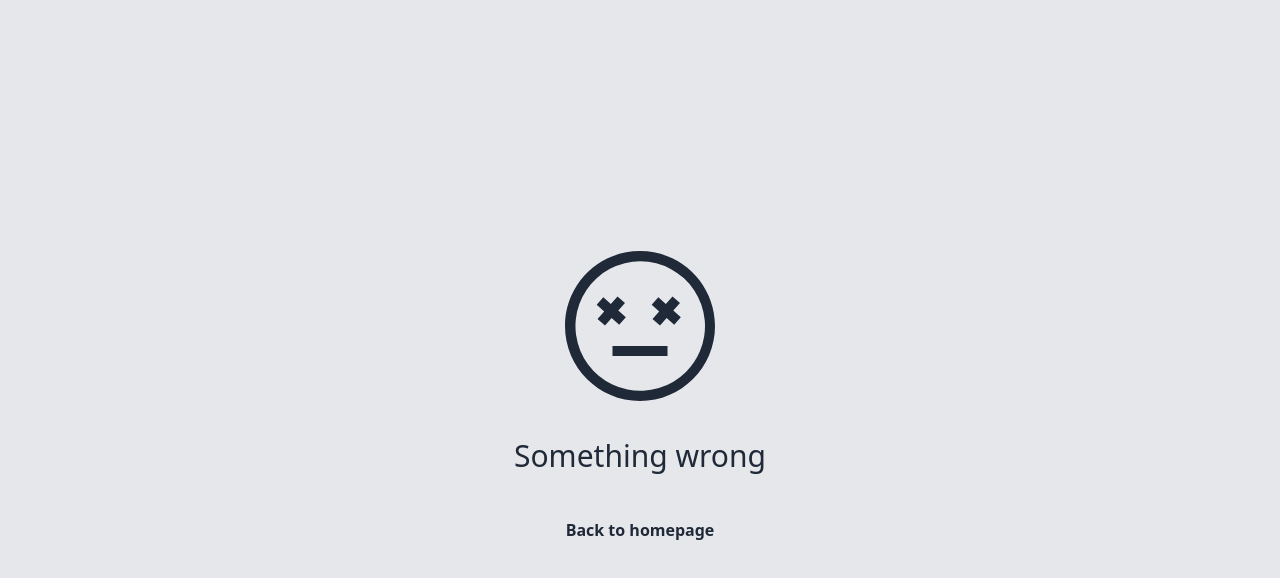
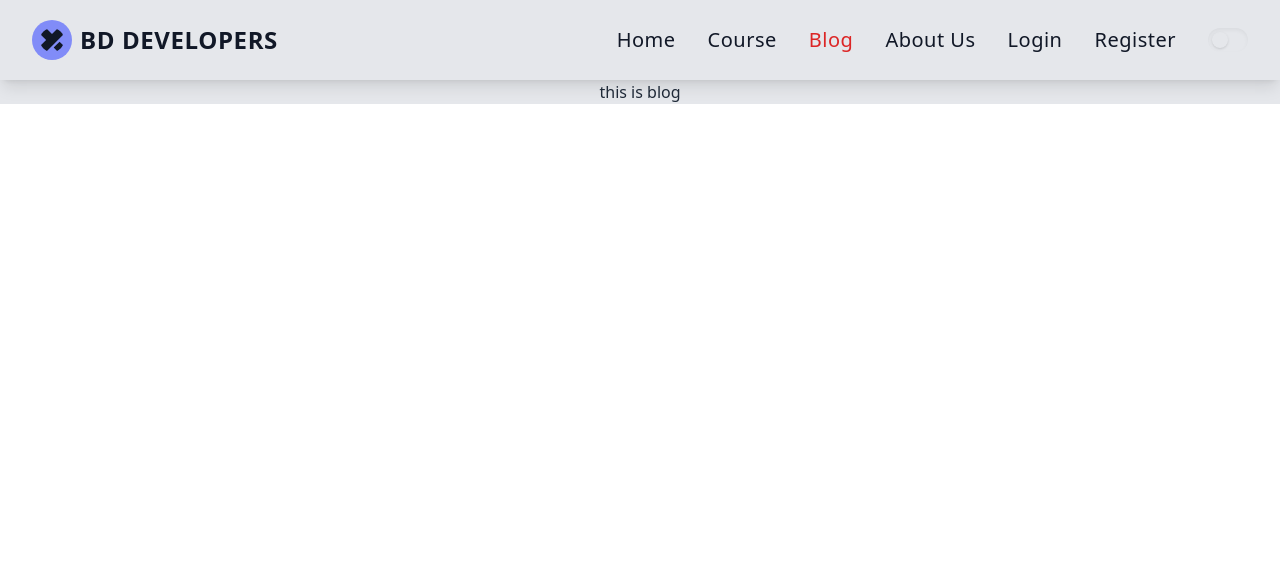
Before and after one commit to Sujonmia5/BD-DEVELOPER-CLIENT-SIDE, a React (Create React App) app: page /blog in a window 1280 px wide. Shown: the top 578 px of the page. Built offline with nearby package versions, Linux system fonts and the light colour scheme; no server answers.

Commit message:
Active Navlink

```diff
--- /dev/null
+++ b/src/Components/Blog/Blog.js
@@ -0,0 +1,15 @@
+import React from 'react';
+import Navbar from '../Navbar/Navbar';
+
+const Blog = () => {
+    return (
+        <>
+            <Navbar />
+            <div>
+                <h1>this is blog</h1>
+            </div>
+        </>
+    );
+};
+
+export default Blog;
--- a/src/Components/CourseCart/CourseCart.js
+++ b/src/Components/CourseCart/CourseCart.js
@@ -11,7 +11,7 @@ const CourseCart = () => {
                 <h1 className='text-3xl font-bold text-indigo-500'>Available Web Developing Course</h1>
                 <div className="mt-1 h-px w-full dark:bg-indigo-500"></div>
             </div>
-            <div className='grid md:grid-cols-2 lg:grid-cols-3 mb-10 justify-center gap-3'>
+            <div className='grid md:grid-cols-2 lg:grid-cols-3 mb-10 justify-center gap-6'>
                 {
                     course.map(c => <Cart key={c.category_id} course={c}></Cart>)
                 }
--- a/src/Components/Error/Error.js
+++ b/src/Components/Error/Error.js
@@ -2,7 +2,7 @@ import React from 'react';
 
 const Error = () => {
     return (
-        <section className="flex items-center h-[100vh] sm:p-16 dark:bg-gray-900 dark:text-gray-100">
+        <section className="flex items-center h-[100vh] sm:p-16 dark:bg-gray-100 dark:text-gray-900">
             <div className="container flex flex-col items-center justify-center px-5 mx-auto my-8 space-y-8 text-center sm:max-w-md">
                 <svg xmlns="http://www.w3.org/2000/svg" viewBox="0 0 512 512" className="w-40 h-40 dark:text-gray-600">
                     <path fill="currentColor" d="M256,16C123.452,16,16,123.452,16,256S123.452,496,256,496,496,388.548,496,256,388.548,16,256,16ZM403.078,403.078a207.253,207.253,0,1,1,44.589-66.125A207.332,207.332,0,0,1,403.078,403.078Z"></path>
--- a/src/Components/Navbar/Navbar.js
+++ b/src/Components/Navbar/Navbar.js
@@ -1,5 +1,5 @@
 import React, { useContext, useState } from 'react';
-import { Link, useNavigate } from 'react-router-dom';
+import { Link, NavLink, useNavigate } from 'react-router-dom';
 import { AuthContext } from '../../Context/Context';
 import Category from '../Category/Category';
 import avatar from '../../assets/avatar.jpeg'
@@ -41,35 +41,62 @@ const Navbar = () => {
                     <ul className="flex items-center hidden space-x-8 lg:flex">
                         <ul className="flex items-center hidden space-x-8 lg:flex">
                             <li>
-                                <Link
+                                <NavLink
                                     to="/home"
                                     aria-label="Home"
                                     title="Home"
-                                    className="font-medium text-xl tracking-wide text-gray-900 transition-colors duration-200 hover:text-teal-accent-400"
+                                    className={({ isActive }) =>
+                                        isActive
+                                            ? "text-red-600 font-medium text-xl tracking-wide hover:text-teal-accent-400"
+                                            : "font-medium text-xl tracking-wide text-gray-900 transition-colors duration-200 hover:text-teal-accent-400"
+                                    }
                                 >
                                     Home
-                                </Link>
+                                </NavLink>
                             </li>
                             <li>
-                                <Link
+                                <NavLink
                                     to="/course"
                                     aria-label="Course"
                                     title="Course"
-                                    className="font-medium text-xl tracking-wide text-gray-900 transition-colors duration-200 hover:text-teal-accent-400"
+                                    className={({ isActive }) =>
+                                        isActive
+                                            ? "text-red-600 font-medium text-xl tracking-wide hover:text-teal-accent-400"
+                                            : "font-medium text-xl tracking-wide text-gray-900 transition-colors duration-200 hover:text-teal-accent-400"
+                                    }
                                 >
                                     Course
-                                </Link>
+                                </NavLink>
                             </li>
                             <li>
-                                <Link
-                                    to="/about"
+                                <NavLink
+                                    to="/blog"
+                                    aria-label="Blog"
+                                    title="Blog"
+                                    className={({ isActive }) =>
+                                        isActive
+                                            ? "text-red-600 font-medium text-xl tracking-wide hover:text-teal-accent-400"
+                                            : "font-medium text-xl tracking-wide text-gray-900 transition-colors duration-200 hover:text-teal-accent-400"
+                                    }
+                                >
+                                    Blog
+                                </NavLink>
+                            </li>
+                            <li>
+                                <NavLink
+                                    to="/about us"
                                     aria-label="about"
-                                    title="about"
-                                    className="font-medium text-xl tracking-wide text-gray-900 transition-colors duration-200 hover:text-teal-accent-400"
+                                    title="about us"
+                                    className={({ isActive }) =>
+                                        isActive
+                                            ? "text-red-600 font-medium text-xl tracking-wide hover:text-teal-accent-400"
+                                            : "font-medium text-xl tracking-wide text-gray-900 transition-colors duration-200 hover:text-teal-accent-400"
+                                    }
                                 >
                                     About Us
-                                </Link>
+                                </NavLink>
                             </li>
+
                         </ul>
                         {
                             user?.uid ? <>
@@ -97,24 +124,32 @@ const Navbar = () => {
                                 </li>
                             </> : <>
                                 <li>
-                                    <Link
+                                    <NavLink
                                         to="/login"
-                                        className=" font-medium text-xl tracking-wide text-gray-900 transition-colors duration-200 hover:text-teal-accent-400"
-                                        aria-label="Sign up"
-                                        title="Sign up"
+                                        className={({ isActive }) =>
+                                            isActive
+                                                ? "text-red-600 font-medium text-xl tracking-wide hover:text-teal-accent-400"
+                                                : "font-medium text-xl tracking-wide text-gray-900 transition-colors duration-200 hover:text-teal-accent-400"
+                                        }
+                                        aria-label="Sign in"
+                                        title="Sign in"
                                     >
                                         Login
-                                    </Link>
+                                    </NavLink>
                                 </li>
                                 <li>
-                                    <Link
+                                    <NavLink
                                         to="/register"
-                                        className="font-medium text-xl tracking-wide text-gray-900 transition-colors duration-200 hover:text-teal-accent-400"
+                                        className={({ isActive }) =>
+                                            isActive
+                                                ? "text-red-600 font-medium text-xl tracking-wide hover:text-teal-accent-400"
+                                                : "font-medium text-xl tracking-wide text-gray-900 transition-colors duration-200 hover:text-teal-accent-400"
+                                        }
                                         aria-label="Sign up"
                                         title="Sign up"
                                     >
                                         Register
-                                    </Link>
+                                    </NavLink>
                                 </li>
                             </>
                         }
@@ -198,25 +233,47 @@ const Navbar = () => {
                                     <nav>
                                         <ul className="space-y-4">
                                             <li>
-                                                <Link
-                                                    to="/"
-                                                    aria-label="Our product"
-                                                    title="Our product"
-                                                    className='text-1xl text-gray-900 block font-medium text-start mx-auto mt-2 border p-3 rounded-lg bg-slate-300 hover:bg-slate-400'
+                                                <NavLink
+                                                    to="/home"
+                                                    aria-label="Home"
+                                                    title="Home"
+                                                    className={({ isActive }) =>
+                                                        isActive
+                                                            ? "text-1xl text-gray-100 block text-start mx-auto mt-2 font-bold border p-3 rounded-lg bg-slate-500"
+                                                            : "text-1xl text-gray-900 block font-bold text-start mx-auto mt-2 border p-3 rounded-lg bg-slate-300 hover:bg-slate-400"
+                                                    }
                                                 >
                                                     Home
-                                                </Link>
+                                                </NavLink>
+                                            </li>
+                                            <li>
+                                                <NavLink
+                                                    to="/profile"
+                                                    aria-label="Profile"
+                                                    title="Profile"
+                                                    className={({ isActive }) =>
+                                                        isActive
+                                                            ? "text-1xl text-gray-100 block text-start mx-auto mt-2 font-bold border p-3 rounded-lg bg-slate-500"
+                                                            : "text-1xl text-gray-900 block font-bold text-start mx-auto mt-2 border p-3 rounded-lg bg-slate-300 hover:bg-slate-400"
+                                                    }
+                                                >
+                                                    Profile
+                                                </NavLink>
                                             </li>
                                             <Category />
                                             <li>
-                                                <a
-                                                    href="/"
+                                                <NavLink
+                                                    to="/about"
                                                     aria-label="About us"
                                                     title="About us"
-                                                    className='text-1xl text-gray-900 block font-medium text-start mx-auto mt-2 border p-3 rounded-lg bg-slate-300 hover:bg-slate-400'
+                                                    className={({ isActive }) =>
+                                                        isActive
+                                                            ? "text-1xl text-gray-100 block text-start mx-auto mt-2 font-bold border p-3 rounded-lg bg-slate-500"
+                                                            : "text-1xl text-gray-900 block font-bold text-start mx-auto mt-2 border p-3 rounded-lg bg-slate-300 hover:bg-slate-400"
+                                                    }
                                                 >
                                                     About us
-                                                </a>
+                                                </NavLink>
                                             </li>
                                             <li>
                                                 <a
--- a/src/Routes/Routes.js
+++ b/src/Routes/Routes.js
@@ -1,4 +1,5 @@
 import { createBrowserRouter } from "react-router-dom"
+import Blog from "../Components/Blog/Blog"
 import Course from "../Components/Course/Course"
 import CourseCart from "../Components/CourseCart/CourseCart"
 import CourseDetails from "../Components/CourseDetails/CourseDetails"
@@ -43,6 +44,9 @@ const routes = createBrowserRouter([
         ]
     },
     {
+        path: '/blog', element: <Blog />
+    },
+    {
         path: '/profile', element: <PrivetRoute><Profile /></PrivetRoute>
     },
     {
```
Also changed, not shown: src/Components/Cart/Cart.js (+6 -5 lines), src/Components/Category/Category.js (+7 -3 lines).
